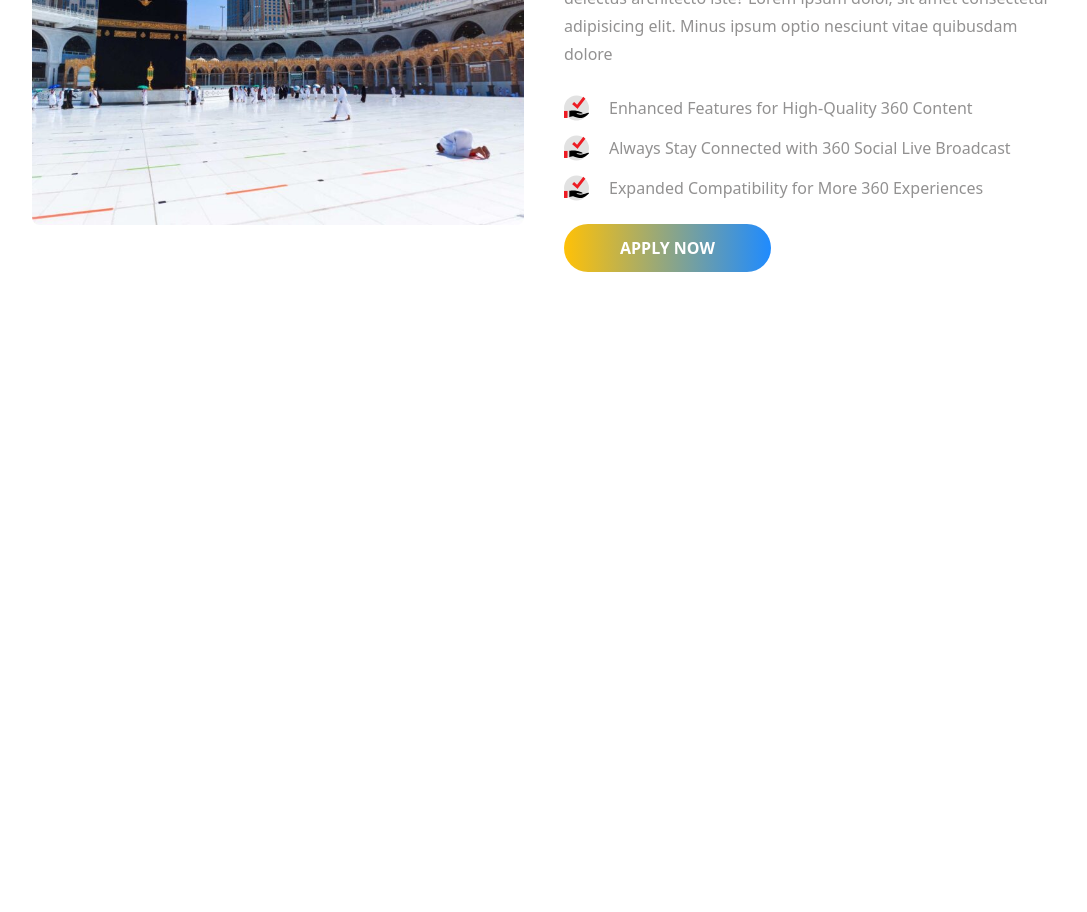
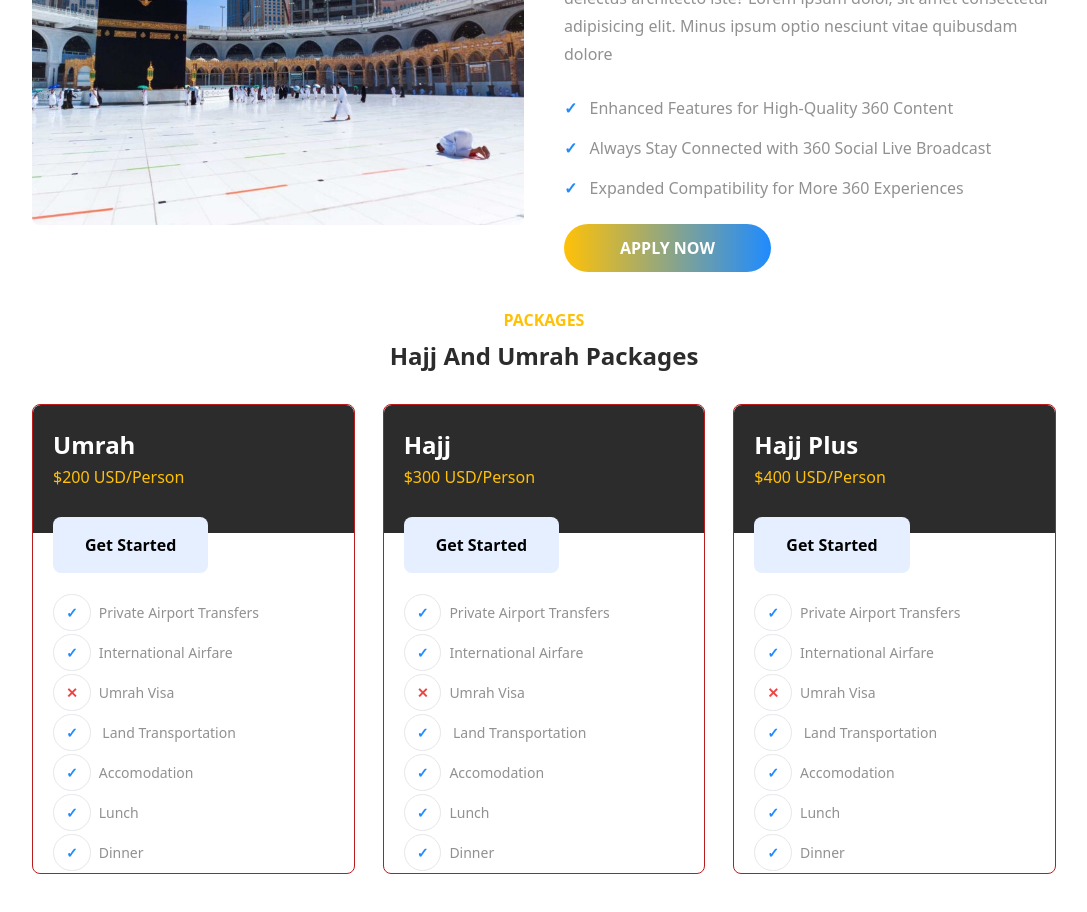
Before and after one commit to Yahckman1112/Itmaam-hajj, a React (Vite) app: page / in a window 1280 px wide. Shown: the part 2680-3592 px from the top of the page, without its empty margins (96-1183 px from the left). Before the commit the page ends 3288 px from the top, so only its background shows below. Built offline with nearby package versions, Linux system fonts and the light colour scheme.

Commit message:
packages card

```diff
--- a/src/pages/home/about/About.tsx
+++ b/src/pages/home/about/About.tsx
@@ -1,10 +1,49 @@
-import React from "react";
 import img1 from "../../../assets/about1.jpg";
-import checked from "../../../assets/svg/checked.svg";
-import { Link } from "react-router-dom";
+
 import CustomButton from "../../../components/customButton/CustomButton";
 
 function About() {
+  const cardInfo = [
+    {
+      package: "Umrah",
+      price: 200,
+      list: [
+        { name: "Private Airport Transfers", available: true },
+        { name: "International Airfare", available: true },
+        { name: "Umrah Visa", available: false },
+        { name: "   Land Transportation", available: true },
+        { name: "Accomodation", available: true },
+        { name: "Lunch", available: true },
+        { name: "Dinner", available: true },
+      ],
+    },
+    {
+      package: "Hajj",
+      price: 300,
+      list: [
+        { name: "Private Airport Transfers", available: true },
+        { name: "International Airfare", available: true },
+        { name: "Umrah Visa", available: false },
+        { name: "   Land Transportation", available: true },
+        { name: "Accomodation", available: true },
+        { name: "Lunch", available: true },
+        { name: "Dinner", available: true },
+      ],
+    },
+    {
+      package: "Hajj Plus",
+      price: 400,
+      list: [
+        { name: "Private Airport Transfers", available: true },
+        { name: "International Airfare", available: true },
+        { name: "Umrah Visa", available: false },
+        { name: "   Land Transportation", available: true },
+        { name: "Accomodation", available: true },
+        { name: "Lunch", available: true },
+        { name: "Dinner", available: true },
+      ],
+    },
+  ];
   return (
     <div className="min-h-screen max-w-[100%] px-5 md:px-32 py-12">
       <section className="md:grid grid-cols-2 gap-10">
@@ -23,26 +62,86 @@ function About() {
             ipsum optio nesciunt vitae quibusdam dolore adipisci ducimus,
             delectus architecto iste? Lorem ipsum dolor, sit amet consectetur
             adipisicing elit. Minus ipsum optio nesciunt vitae quibusdam dolore
-
           </p>
           <div className="text-base leading-7 md:leading-10 text-[#929191]  mt-5">
-            <div className="flex">
-              <img src={checked} alt="" className="w-[25px] mr-5" />
-              <p>Enhanced Features for High-Quality 360 Content</p>
-            </div>
-            <div className="flex">
-              <img src={checked} alt="" className="w-[25px] mr-5" />
-              <p>Always Stay Connected with 360 Social Live Broadcast</p>
-            </div>
-            <div className="flex">
-              <img src={checked} alt="" className="w-[25px] mr-5" />
-              <p>Expanded Compatibility for More 360 Experiences</p>
-            </div>
+            <p>
+              {" "}
+              <span className="font-bold mr-2 text-[#007bffe0]">
+                &#10003;
+              </span>{" "}
+              Enhanced Features for High-Quality 360 Content
+            </p>
+
+            <p>
+              {" "}
+              <span className="font-bold mr-2 text-[#007bffe0]">
+                &#10003;
+              </span>{" "}
+              Always Stay Connected with 360 Social Live Broadcast
+            </p>
+
+            <p>
+              <span className="font-bold mr-2 text-[#007bffe0]">&#10003;</span>{" "}
+              Expanded Compatibility for More 360 Experiences
+            </p>
           </div>
           <div className="mt-4">
-       <CustomButton> Apply Now</CustomButton>
+            <CustomButton> Apply Now</CustomButton>
+          </div>
+        </div>
+      </section>
 
-          </div>
+      <section className="py-8">
+        <p className="text-base text-center font-semibold text-[#ffc107] leading-8">
+          PACKAGES
+        </p>
+        <p className="text-2xl text-center font-bold text-[#2d2c2c] leading-10">
+          Hajj And Umrah Packages
+        </p>
+
+        <div className="md:grid grid-cols-3 gap-7 py-7  ">
+          {cardInfo.map((packages: any, i: number) => (
+            <div
+              className="border border-solid border-red-700  rounded-lg"
+              key={i}
+            >
+              <div className="bg-[#2d2c2c] rounded-t-lg px-5  pt-6 py-11">
+                <p className="text-white font-bold text-2xl mb-1">
+                  {packages.package}
+                </p>
+                <p className="text-base text-[#ffc107] font normal ">
+                  ${packages.price} USD/Person
+                </p>
+              </div>
+
+              <div className=" px-5 ">
+                <button className="bg-[#E5EFFF] font-semibold hover:scale-95 hover:bg-[#ffc107] transform duration-700 transition-transform -mt-10  px-8 py-4 rounded-lg">
+                  Get Started
+                </button>
+
+                <div className="text-sm leading-7 md:leading-10 text-[#929191]  mt-5">
+                  {packages.list.map((item: any, i: number) => (
+                    <p key={i}>
+                      {item.available ? (
+                        <span className="font-bold mr-2 text-[#007bffe0] border border-solid p-2 px-3 rounded-full">
+                          &#10003;
+                        </span>
+                      ) : (
+                        <span className="font-bold mr-2 text-red-500 border border-solid px-3 p-2 rounded-full">
+                          &#x2715;
+                        </span>
+                      )}
+
+                      {item.name}
+                    </p>
+                  ))}
+
+
+                </div>
+              </div>
+            </div>
+          ))}
+
         </div>
       </section>
     </div>
```
Also changed, not shown: src/components/customButton/CustomButton.tsx (+19 -0 lines).
